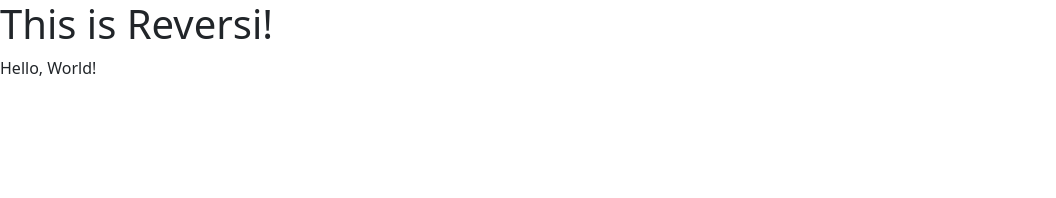
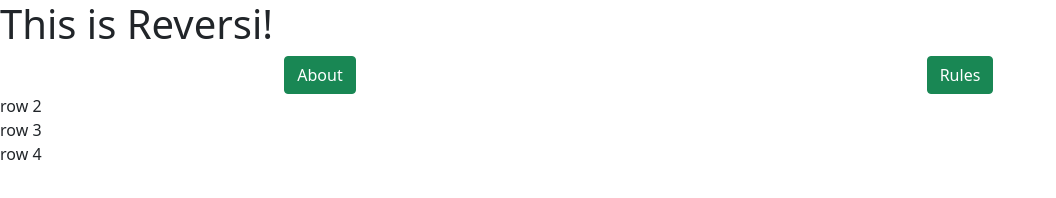
Before and after one commit to ethanbanez/reversi-game, a website: page public/index.html in a window 1280 px wide. Shown: the whole page, without its empty margins (0-1056 px from the left). Drawn offline with nearby package versions, Linux system fonts and the light colour scheme.

Commit message:
added about and rules links

```diff
--- a/public/index.html
+++ b/public/index.html
@@ -14,7 +14,28 @@
 
 <body>
     <h1>This is Reversi!</h1>
-    <p>Hello, World!</p>
+
+    <div class="container-fluid">
+        <div class="row">
+            <div class="col text-center">
+                <a href="about.html" class="btn btn-success text-nowrap">About</a>
+            </div>
+
+            <div class="col text-center">
+                <a href="https://en.wikipedia.org/wiki/Reversi" class="btn btn-success text-nowrap">Rules</a>
+            </div>
+        </div>
+
+        <div class="row">
+            row 2
+        </div>
+        <div class="row">
+            row 3
+        </div>
+        <div class="row">
+            row 4
+        </div>
+    </div>
     <!-- Optional JavaScript; choose one of the two! -->
 
     <!-- Option 1: Bootstrap Bundle with Popper -->
```
